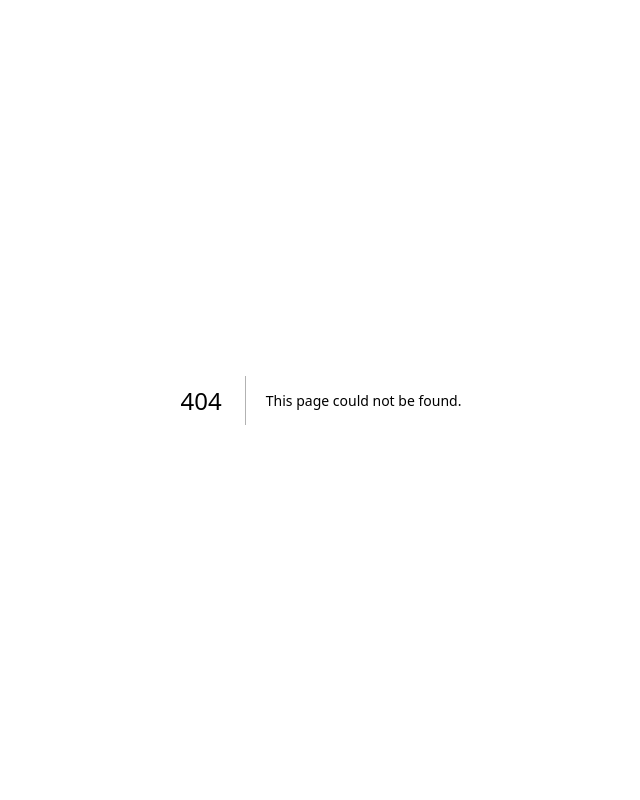
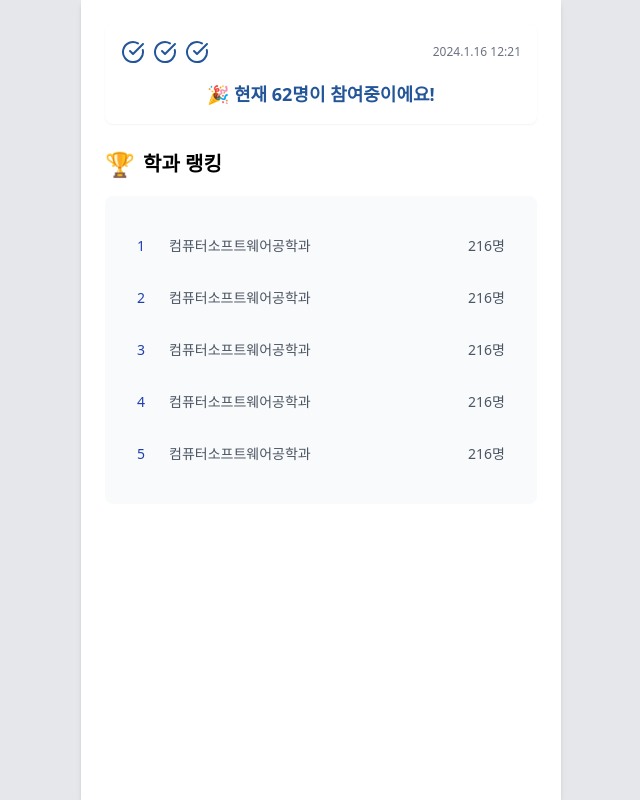
Before and after one commit to SCH2024-AcademicFestival-CheckInApp/Chekirout-FE, a Next.js app: page /home in a window 1280 px wide. Before the commit this address had no page. Shown: the whole page, without its empty margins (319-959 px from the left). Built offline with nearby package versions, Linux system fonts and the light colour scheme.

Commit message:
feat: 학과 랭킹 컴포넌트 구현

```diff
--- /dev/null
+++ b/src/app/(user)/home/page.tsx
@@ -0,0 +1,52 @@
+"use client";
+
+import Image from 'next/image';
+import { CheckCircle } from "lucide-react";
+
+export default function HomePage() {
+    // 임시 데이터
+    const departments = [
+        { id: 1, name: '컴퓨터소프트웨어공학과', participants: 216 },
+        { id: 2, name: '컴퓨터소프트웨어공학과', participants: 216 },
+        { id: 3, name: '컴퓨터소프트웨어공학과', participants: 216 },
+        { id: 4, name: '컴퓨터소프트웨어공학과', participants: 216 },
+        { id: 5, name: '컴퓨터소프트웨어공학과', participants: 216 },
+    ];
+
+    return (
+        <main className="w-full min-h-screen flex flex-col p-6">
+            <div className="bg-white rounded-lg shadow-sm mb-6">
+                <div className="p-4">
+                    <div className="flex justify-between items-center mb-4">
+                        <div className="flex space-x-2">
+                            <CheckCircle className="text-[#235698]" size={24} />
+                            <CheckCircle className="text-[#235698]" size={24} />
+                            <CheckCircle className="text-[#235698]" size={24} />
+                        </div>
+                        <span className="text-xs text-gray-500">2024.1.16 12:21</span>
+                    </div>
+                    <div className="text-center text-lg font-bold text-[#235698]">
+                        🎉 현재 62명이 참여중이에요!
+                    </div>
+                </div>
+            </div>
+
+            <div className="mb-4 flex items-center">
+                <span className="text-2xl mr-2">🏆</span>
+                <h2 className="text-xl font-bold">학과 랭킹</h2>
+            </div>
+
+            <div className="bg-gray-50 rounded-lg p-6">
+                {departments.map((dept, index) => (
+                    <div key={dept.id} className="flex justify-between items-center p-2">
+                        <div className="flex items-center py-2">
+                            <span className="text-sm mr-4 text-blue-800 w-4">{index + 1}</span>
+                            <div className='text-sm text-gray-600'>{dept.name}</div>
+                        </div>
+                        <div className="text-sm text-gray-600">{dept.participants}명</div>
+                    </div>
+                ))}
+            </div>
+        </main>
+    );
+}
```
